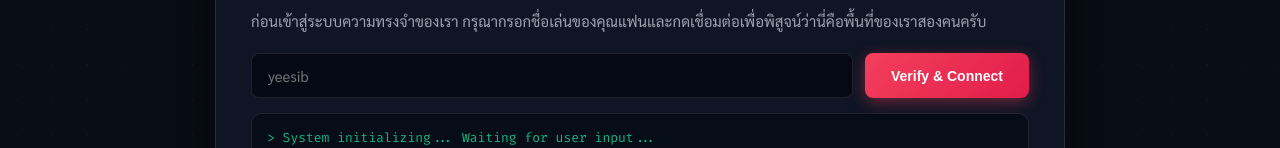
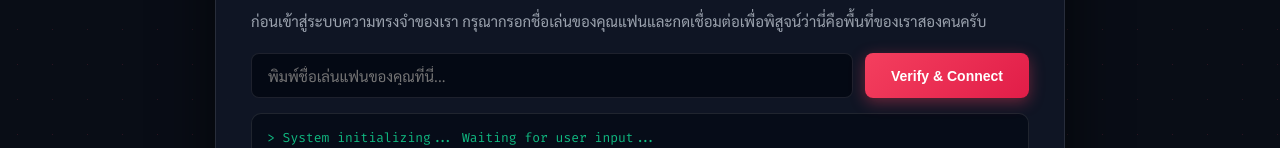
Before and after one commit to GoDZaC/Happy-anniversary, a plain HTML site: page index.html in a window 1280 px wide. Shown: the part 233-381 px from the top of the page. Drawn offline with Linux system fonts and the light colour scheme.

Commit message:
Update index.html

```diff
--- a/index.html
+++ b/index.html
@@ -312,7 +312,7 @@
                 <p>ก่อนเข้าสู่ระบบความทรงจำของเรา กรุณากรอกชื่อเล่นของคุณแฟนและกดเชื่อมต่อเพื่อพิสูจน์ว่านี่คือพื้นที่ของเราสองคนครับ</p>
 
                 <div class="input-group">
-                    <input type="text" id="partnerName" placeholder="yeesib" autocomplete="off">
+                    <input type="text" id="partnerName" placeholder="พิมพ์ชื่อเล่นแฟนของคุณที่นี่..." autocomplete="off">
                     <button class="btn" onclick="authenticatePartner()">Verify & Connect</button>
                 </div>
 
```
